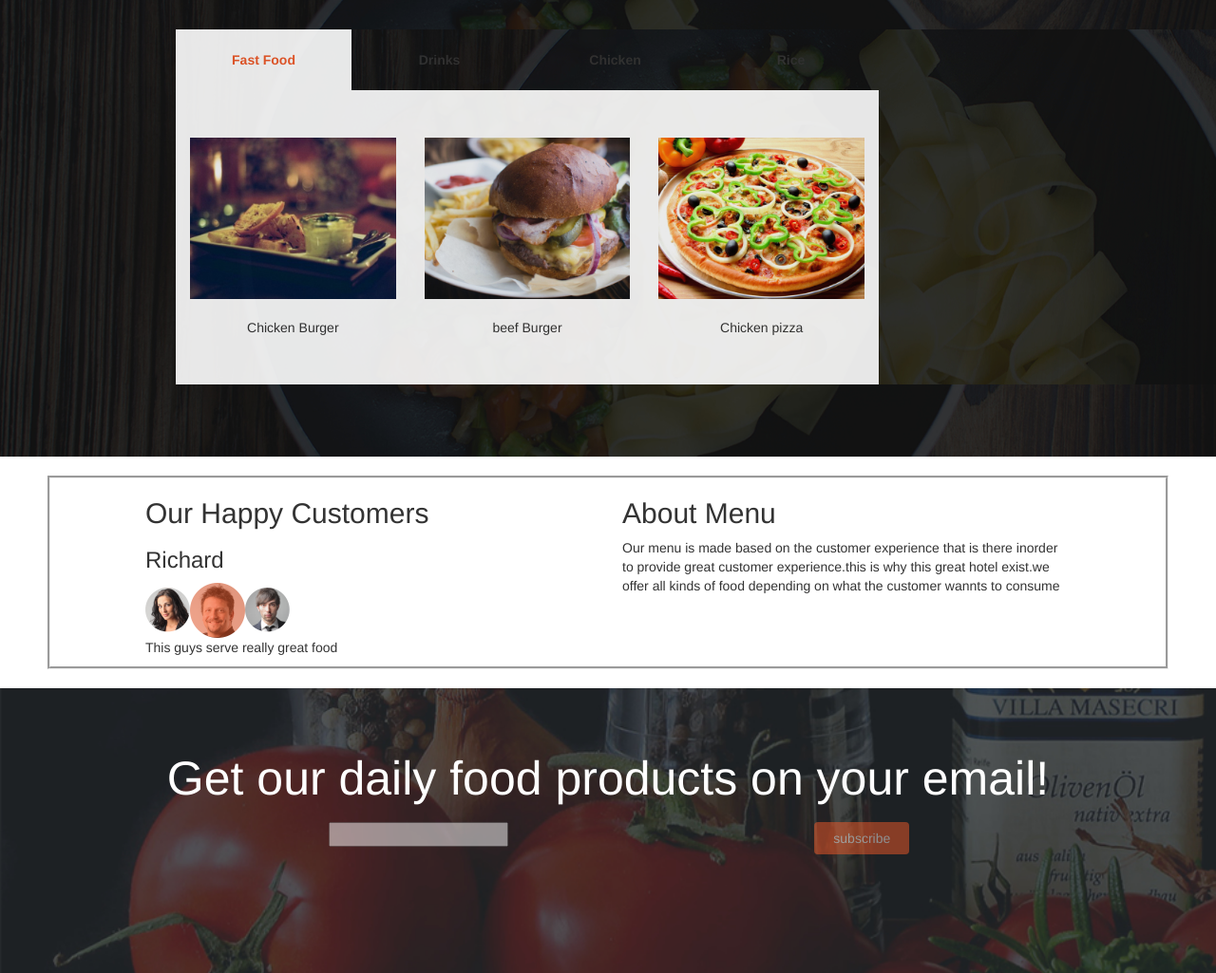
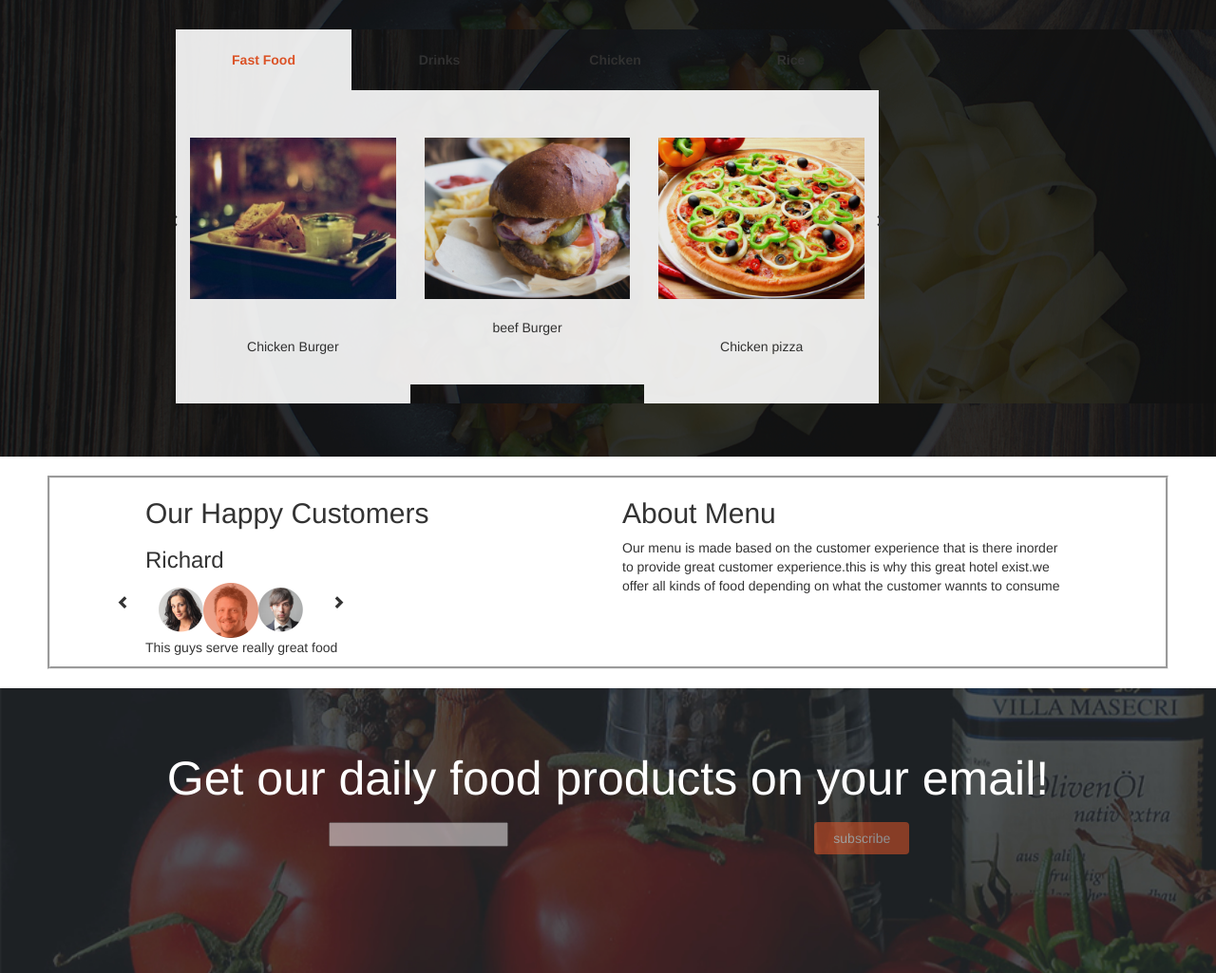
Before and after one commit to KabageMark/Kitchen, a plain HTML site: page index.html in a window 1280 px wide. Shown: the part 1701-2726 px from the top of the page at 95% size. Drawn offline with Linux system fonts and the light colour scheme; files whose address does not match are found by name.

Commit message:
new changes made

```diff
--- a/css2/style.css
+++ b/css2/style.css
@@ -6,6 +6,18 @@
     color: white;
     font-size: 50px;
     margin: 6px 3px;
+}
+.glyphicon-chevron-right{
+  transform: translate(125px, -660%);
+}
+.glyphicon-chevron-left{
+  transform: translate(-125px, -660%);
+}
+#arrow5{
+  transform: translate(30px, -40%);
+}
+#arrow6{
+  transform: translate(-30px, -40%);
 }
 
 h1 {
@@ -36,6 +48,9 @@ h1 {
   color: white;
   text-align: center;
   font-size: 98%;
+}
+.colimages:hover{
+  background-color: white;
 }
 .breakfast{
   position: relative;
@@ -153,6 +168,7 @@ h1 {
 }
 .menyu img{
   width: 100%;
+  height: 100%;
 }
 #lonely:hover{
 	opacity: 0.5;
--- a/index.html
+++ b/index.html
@@ -32,6 +32,7 @@
         <center><p id="party1">Party Time</p></center>
       </div>
     </div>
+    <div class="colimages">
     <div class="col-md-3 col-xs-12 col-sm-12 col-lg-3">
       <img src="img/assets/foodtop/breakfast.jpg" alt="breakfast">
       <p class="breakfast">breakfast</p>
@@ -44,6 +45,7 @@
       <img src="img/assets/foodtop/dinner.jpg" alt="dinner">
       <p class="dinner">dinner</p>
     </div>
+</div>
 </div>
 
 
@@ -99,7 +101,7 @@
 
 					<div class="row"> <!--images at the fast food gallery-->
 						<div  class="menyu col-md-4 col-xs-12 col-sm-12 col-lg-4">
-							<img src="img/assets/fastfood/chickenBurger.jpg" alt="">
+							<img src="img/assets/fastfood/chickenBurger.jpg" alt=""><div class="glyphicon glyphicon-chevron-left"></div>
 								<br>
 								<br>
 							<span>Chicken Burger</span>
@@ -111,7 +113,7 @@
 							<span>beef Burger</span>
 						</div>
 						<div  class="menyu col-md-4 col-xs-12 col-sm-12 col-lg-4">
-							<img src="img/assets/fastfood/chickenPizza.jpg" alt="">
+							<img src="img/assets/fastfood/chickenPizza.jpg" alt=""><div class="glyphicon glyphicon-chevron-right"></div>
 								<br>
 								<br>
 							<span>Chicken pizza</span>
@@ -128,7 +130,7 @@
 
   <h2>Our Happy Customers</h2>
     <h3>Richard</h3><span>
-    <img src="img/assets/customers/p1.png" alt="customer1"><img src="img/assets/customers/p2.png" alt="customer2"><img src="img/assets/customers/p3.png" alt="customer3"></span><span>
+    <div id="arrow6" class="glyphicon glyphicon-chevron-left"></div><img src="img/assets/customers/p1.png" alt="customer1"><img src="img/assets/customers/p2.png" alt="customer2"><img src="img/assets/customers/p3.png" alt="customer3"><div id="arrow5" class="glyphicon glyphicon-chevron-right"></div></span><span>
     <p>This guys serve really great food</p>
   </div></span>
   <div class="col-md-6 col-xs-12 col-sm-12 col-lg-6">
```
Also changed, not shown: 1 other file.
